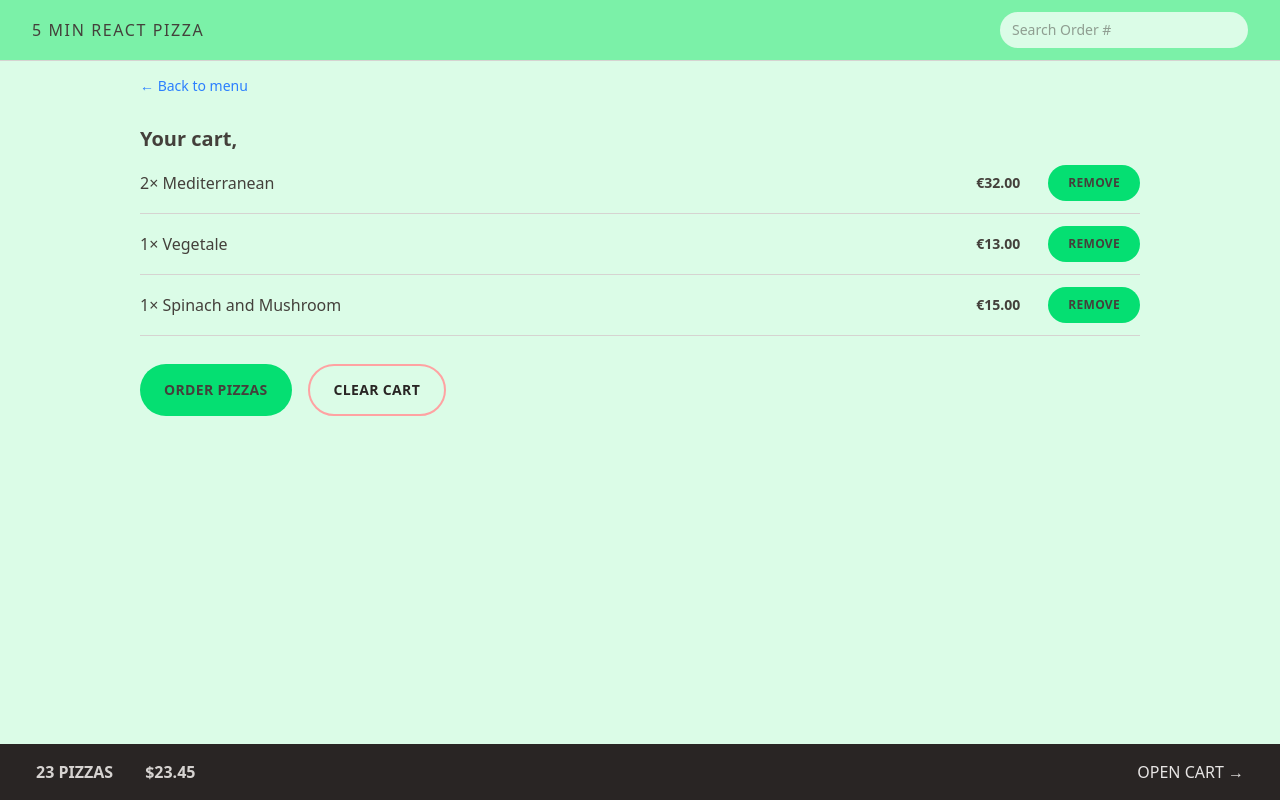
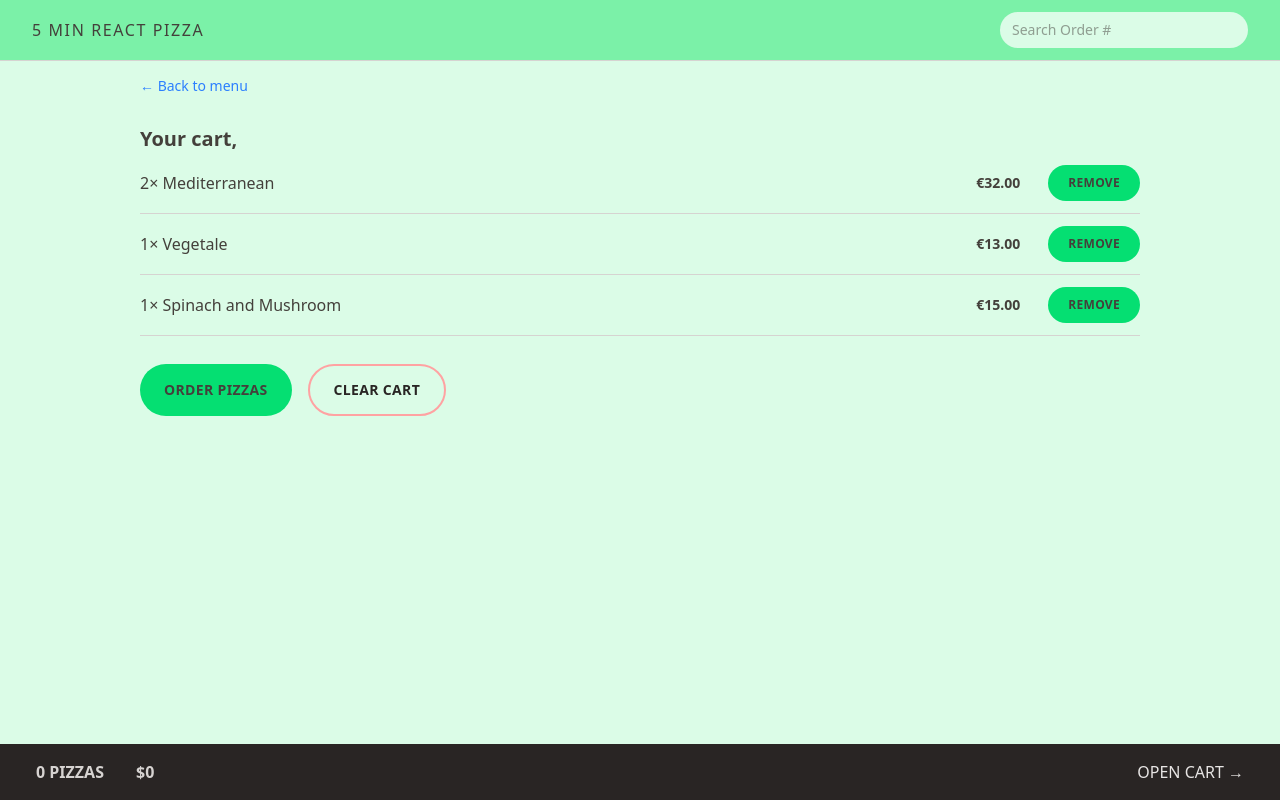
Before and after one commit to Sanskar-Rijal/5-Min-Pizza-, a React (Vite) app: page /cart in a window 1280 px wide. Built offline with nearby package versions, Linux system fonts and the light colour scheme.

Commit message:
using state on CartoverView

```diff
--- a/src/features/cart/CartOverview.jsx
+++ b/src/features/cart/CartOverview.jsx
@@ -1,11 +1,22 @@
-import { Link } from 'react-router-dom';
+import { useSelector } from "react-redux";
+import { Link } from "react-router-dom";
+import { getTotalCartPrice } from "./cartSlice";
 
 function CartOverview() {
+  const totalPizzas = useSelector(getTotalCartPrice); //our cartSlice name is cart so state.cart and .cart another means cart array inside initialState
+
+  const totalPrice = useSelector((state) =>
+    state.cart.cart.reduce(
+      (accumulator, pizza) => accumulator + pizza.totalPrice,
+      0,
+    ),
+  );
+
   return (
     <div className="flex items-center justify-between bg-stone-800 px-4 py-4 text-sm text-stone-200 uppercase sm:px-9 md:text-base">
       <p className="space-x-4 font-semibold text-stone-300 sm:space-x-8">
-        <span>23 pizzas</span>
-        <span>$23.45</span>
+        <span>{totalPizzas} pizzas</span>
+        <span>${totalPrice}</span>
       </p>
       <Link to="/cart">Open cart &rarr;</Link>
     </div>
--- a/src/features/cart/cartSlice.js
+++ b/src/features/cart/cartSlice.js
@@ -1,6 +1,6 @@
 import { createSlice } from "@reduxjs/toolkit";
 
-const initiailState = {
+const initialState = {
   cart: [],
 };
 /*
@@ -15,30 +15,31 @@ totalPrice:32
 }]
 */
 
-const accountSlice = createSlice({
+const cartSlice = createSlice({
   name: "cart",
-  initialState: initiailState,
+  initialState: initialState,
   reducers: {
     addItem(state, action) {
       //payLoad is the new item object
+      console.log(action.payload);
       state.cart.push(action.payload);
     },
     removeItem(state, action) {
       //payload here is id of item to be removed
-      state.cart = state.cart.filter((item) => item.id !== action.payload);
+      state.cart = state.cart.filter((item) => item.pizzaId !== action.payload);
     },
     increaseItemQuantity(state, action) {
       //payload here is the id of item to be increased
       const item = state.cart.find((item) => item.pizzaId === action.payload);
       //now we have the item here
       item.quantity++;
-      item.toalPrice = item.quantity * item.unitPrice;
+      item.totalPrice = item.quantity * item.unitPrice;
     },
     decreaseItemQuantity(state, action) {
       //payload here is the id of  item to be removed
       const item = state.cart.find((item) => item.pizzaId === action.payload);
-      item.quanity--;
-      item.totalPrice = item.quanity * item.unitPrice;
+      item.quantity--;
+      item.totalPrice = item.quantity * item.unitPrice;
     },
     clearCart(state, action) {
       state.cart = [];
@@ -53,6 +54,12 @@ export const {
   increaseItemQuantity,
   decreaseItemQuantity,
   clearCart,
-} = accountSlice.actions;
+} = cartSlice.actions;
 
-export default accountSlice.reducer;
+export default cartSlice.reducer;
+
+export const getTotalCartPrice = (state) =>
+  state.cart.cart.reduce(
+    (accumulator, pizza) => accumulator + pizza.quantity,
+    0,
+  );
--- a/src/features/menu/MenuItem.jsx
+++ b/src/features/menu/MenuItem.jsx
@@ -1,8 +1,22 @@
+import { useDispatch } from "react-redux";
 import { formatCurrency } from "../../utils/helpers";
 import Button from "../user/Button";
+import { addItem } from "../cart/cartSlice";
 
 function MenuItem({ pizza }) {
   const { id, name, unitPrice, ingredients, soldOut, imageUrl } = pizza;
+  const dispatch = useDispatch();
+
+  function handleAddtoCart() {
+    const pizzaItem = {
+      pizzaId: id,
+      name: name,
+      quantity: 1,
+      unitPrice: unitPrice,
+      totalPrice: unitPrice * 1,
+    };
+    dispatch(addItem(pizzaItem));
+  }
 
   return (
     <li className="flex gap-4 py-2">
@@ -22,7 +36,11 @@ function MenuItem({ pizza }) {
           ) : (
             <p className="text-sm font-bold text-red-400 uppercase">Sold out</p>
           )}
-          <Button type="small">Add to Cart</Button>
+          {!soldOut && (
+            <Button type="small" onClick={handleAddtoCart}>
+              Add to Cart
+            </Button>
+          )}
         </div>
       </div>
     </li>
--- a/src/features/user/Button.jsx
+++ b/src/features/user/Button.jsx
@@ -1,6 +1,6 @@
 import { Link } from "react-router-dom";
 
-function Button({ children, disabled, to, type }) {
+function Button({ children, disabled, to, type, onClick }) {
   const base =
     " text-sm inline-block rounded-full bg-green-400 font-semibold tracking-wide uppercase transition-colors duration-300 text-shadow-stone-800 hover:cursor-pointer hover:bg-green-300 focus:bg-red-300 focus:ring focus:ring-amber-500 focus:ring-offset-2 focus:outline-none disabled:cursor-not-allowed ";
 
@@ -20,6 +20,18 @@ function Button({ children, disabled, to, type }) {
     );
   }
 
+  if (onClick) {
+    return (
+      <button
+        onClick={() => onClick()}
+        disabled={disabled}
+        className={styles[type]}
+      >
+        {children}
+      </button>
+    );
+  }
+
   return (
     <button disabled={disabled} className={styles[type]}>
       {children}
```
Also changed, not shown: .eslintric.json (deleted).
